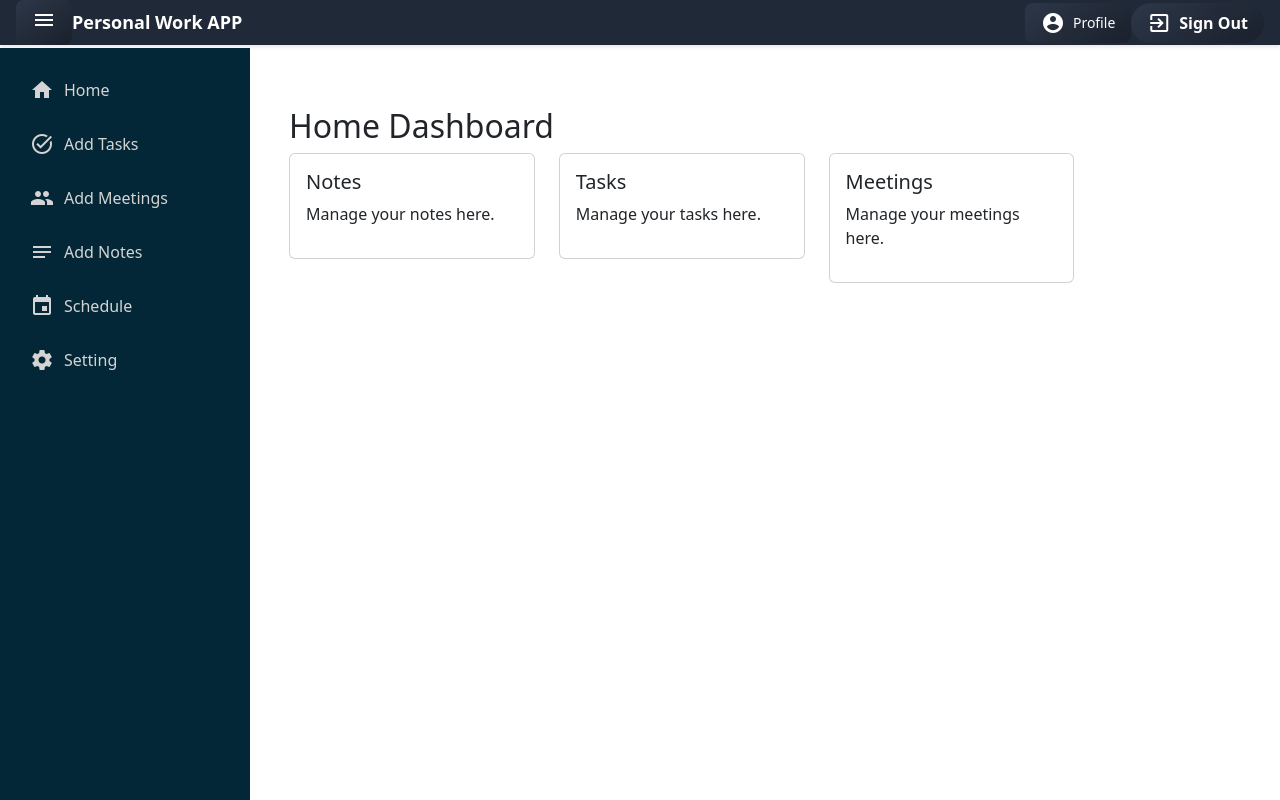
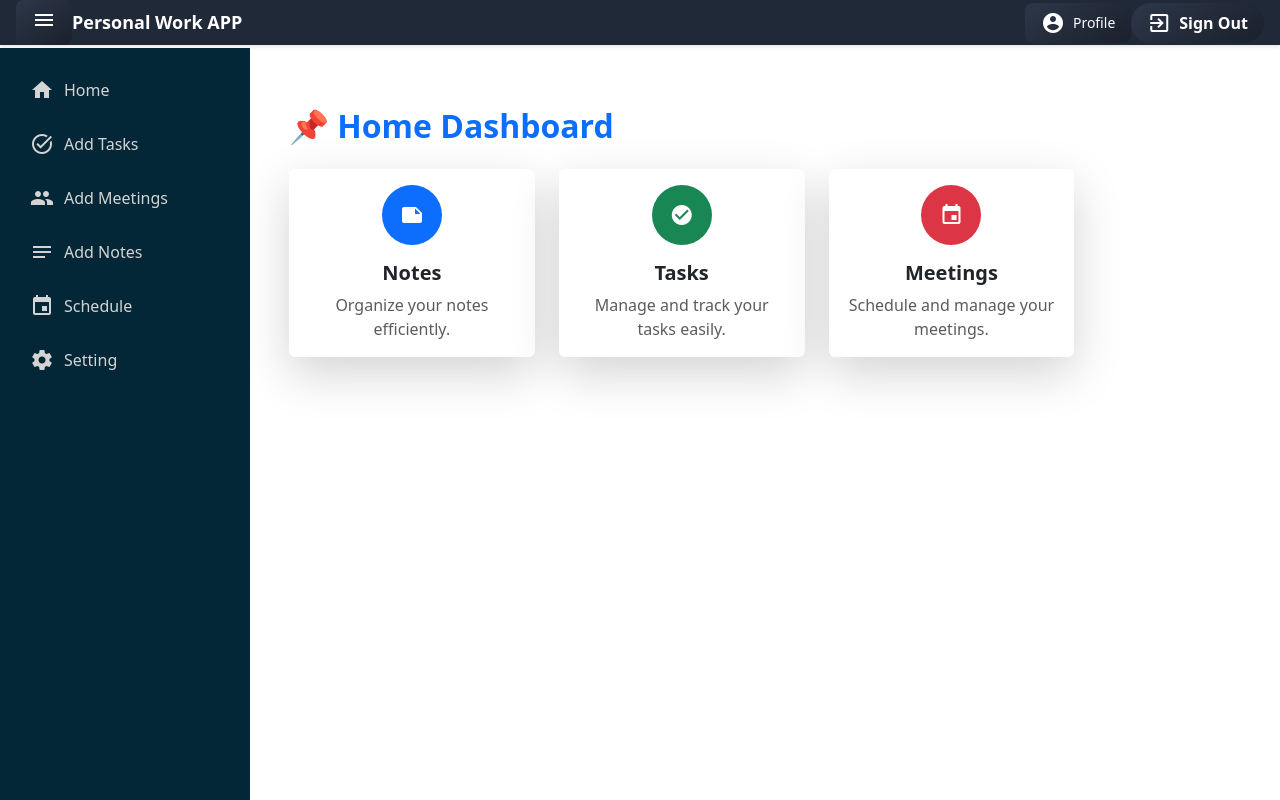
Before and after one commit to leduongnhattt/Personal-Work-Management, an Angular app: page /main/home in a window 1280 px wide. Built offline with nearby package versions, Linux system fonts and the light colour scheme.

Commit message:
build UI setting and finish features light/night mode

```diff
--- a/package.json
+++ b/package.json
@@ -22,6 +22,8 @@
     "@angular/platform-server": "^19.1.4",
     "@angular/router": "^19.1.4",
     "@angular/ssr": "^19.1.5",
+    "@ngx-translate/core": "^16.0.4",
+    "@ngx-translate/http-loader": "^16.0.1",
     "bootstrap": "^5.3.3",
     "express": "^4.18.2",
     "ngx-bootstrap": "^19.0.2",
--- a/src/app/core/services/meeting.service.ts
+++ b/src/app/core/services/meeting.service.ts
@@ -1,6 +1,6 @@
 import { HttpClient } from '@angular/common/http';
 import { Injectable } from '@angular/core';
-import { Observable } from 'rxjs';
+import { catchError, Observable, throwError } from 'rxjs';
 import { environment } from '../../../environments/environment.development';
 
 @Injectable({
@@ -11,15 +11,31 @@ export class MeetingService {
   constructor(private http: HttpClient) { }
 
   createMeeting(meeting: any): Observable<any>{
-    return this.http.post(environment.apiMeetingUrl + '/addApointment', meeting);
+    return this.http.post(environment.apiMeetingUrl + '/addApointment', meeting)
+    .pipe(
+      catchError(error => this.handleError(error))
+    );
   }
   getAllMeetings(): Observable<any>{
-    return this.http.get(environment.apiMeetingUrl + '/allApointment');
+    return this.http.get(environment.apiMeetingUrl + '/allApointment')
+    .pipe(
+      catchError(error => this.handleError(error))
+    );
   }
   updateMeeting(meetingId: string, meeting: any): Observable<any>{
-    return this.http.put(environment.apiMeetingUrl + '/updateApointment/' + meetingId, meeting);
+    return this.http.put(environment.apiMeetingUrl + '/updateApointment/' + meetingId, meeting)
+    .pipe(
+      catchError(error => this.handleError(error))
+    );
   }
   deleteMeeting(meetingId: string): Observable<any>{
-    return this.http.delete(environment.apiMeetingUrl + '/deleteApointment/' + meetingId);
+    return this.http.delete(environment.apiMeetingUrl + '/deleteApointment/' + meetingId)
+    .pipe(
+      catchError(error => this.handleError(error))
+    );
+  }
+  private handleError(error: any): Observable<never> {
+    console.error('API Error:', error);
+    return throwError(() => new Error(error.message || 'Something went wrong!'));
   }
 }
--- a/src/app/features/dashboard/home/home.component.css
+++ b/src/app/features/dashboard/home/home.component.css
@@ -0,0 +1,17 @@
+.card-hover {
+  transition: all 0.3s ease-in-out;
+  cursor: pointer;
+}
+.card-hover:hover {
+  transform: translateY(-5px);
+  box-shadow: 0 10px 20px rgba(0, 0, 0, 0.2);
+}
+.icon-box {
+  display: inline-flex;
+  align-items: center;
+  justify-content: center;
+  width: 60px;
+  height: 60px;
+  border-radius: 50%;
+  font-size: 30px;
+}
--- a/src/app/features/dashboard/home/home.component.html
+++ b/src/app/features/dashboard/home/home.component.html
@@ -1,42 +1,49 @@
 <div class="container-fluid">
   <div class="col-md-9 col-lg-10 p-4">
-    <h2>Home Dashboard</h2>
-    <div class="row">
-      <!-- Card for Notes -->
-      <div class="col-md-4 mb-4">
-        <div class="card card-hover" (click)="navigateTo('main/note_page')">
-          <div class="card-body">
-            <h5 class="card-title">Notes</h5>
-            <p class="card-text">Manage your notes here.</p>
-            <i class="fas fa-sticky-note fa-3x"></i>
+    <h2 class="text-primary fw-bold mb-4">📌 Home Dashboard</h2>
+
+    <div class="row g-4">
+      <!-- Notes Card -->
+      <div class="col-md-4">
+        <div class="card card-hover shadow-lg border-0" (click)="navigateTo('main/note_page')">
+          <div class="card-body text-center">
+            <div class="icon-box bg-primary text-white mb-3">
+              <i class="material-icons">note</i>
+            </div>
+            <h5 class="card-title fw-bold">Notes</h5>
+            <p class="card-text text-muted">Organize your notes efficiently.</p>
           </div>
         </div>
       </div>
 
-      <!-- Card for Tasks -->
-      <div class="col-md-4 mb-4">
-        <div class="card card-hover" (click)="navigateTo('main/task_page')">
-          <div class="card-body">
-            <h5 class="card-title">Tasks</h5>
-            <p class="card-text">Manage your tasks here.</p>
-            <i class="fas fa-tasks fa-3x"></i>
+      <!-- Tasks Card -->
+      <div class="col-md-4">
+        <div class="card card-hover shadow-lg border-0" (click)="navigateTo('main/task_page')">
+          <div class="card-body text-center">
+            <div class="icon-box bg-success text-white mb-3">
+              <i class="material-icons">check_circle</i>
+            </div>
+            <h5 class="card-title fw-bold">Tasks</h5>
+            <p class="card-text text-muted">Manage and track your tasks easily.</p>
           </div>
         </div>
       </div>
 
-      <!-- Card for Appointments -->
-      <div class="col-md-4 mb-4">
-        <div class="card card-hover" (click)="navigateTo('main/meeting_page')">
-          <div class="card-body">
-            <h5 class="card-title">Meetings</h5>
-            <p class="card-text">Manage your meetings here.</p>
-            <i class="fas fa-calendar-alt fa-3x"></i>
+      <!-- Meetings Card -->
+      <div class="col-md-4">
+        <div class="card card-hover shadow-lg border-0" (click)="navigateTo('main/meeting_page')">
+          <div class="card-body text-center">
+            <div class="icon-box bg-danger text-white mb-3">
+              <i class="material-icons">event</i>
+            </div>
+            <h5 class="card-title fw-bold">Meetings</h5>
+            <p class="card-text text-muted">Schedule and manage your meetings.</p>
           </div>
         </div>
       </div>
     </div>
 
-    <!-- Router Outlet for displaying the list of notes, tasks, appointments -->
+    <!-- Router Outlet -->
     <router-outlet></router-outlet>
   </div>
 </div>
--- a/src/app/features/settings/settings.component.html
+++ b/src/app/features/settings/settings.component.html
@@ -1 +1,61 @@
-<p>settings works!</p>
+<div class="container-fluid vh-100 d-flex align-items-center justify-content-center" [ngClass]="{'bg-dark text-white': isDarkMode}">
+  <div class="card shadow-lg p-4 rounded-lg border-0 w-100 h-100 overflow-hidden" id="settingsCard" [ngClass]="{'bg-dark text-white': isDarkMode}">
+    <h2 class="mb-4 text-center text-primary fw-bold">Settings</h2>
+
+    <ul class="nav nav-pills nav-justified mb-3" id="settingsTabs">
+      <li class="nav-item">
+        <a class="nav-link active" data-bs-toggle="tab" href="#notifications">🔔 Notifications</a>
+      </li>
+      <li class="nav-item">
+        <a class="nav-link" data-bs-toggle="tab" href="#security">🔒 Security</a>
+      </li>
+      <li class="nav-item">
+        <a class="nav-link" data-bs-toggle="tab" href="#appearance">🎨 Appearance</a>
+      </li>
+      <li class="nav-item">
+        <a class="nav-link" data-bs-toggle="tab" href="#language">🌍 Language</a>
+      </li>
+    </ul>
+
+    <div class="tab-content mt-4 overflow-auto" style="max-height: 70vh;">
+      <!-- Notifications Settings -->
+      <div id="notifications" class="tab-pane fade show active">
+        <h5 class="fw-bold">🔔 Notifications</h5>
+        <div class="form-check form-switch">
+          <input class="form-check-input" type="checkbox" id="emailNotifications">
+          <label class="form-check-label" for="emailNotifications">Enable/Disable Email</label>
+        </div>
+        <div class="form-check form-switch mt-3">
+          <input class="form-check-input" type="checkbox" id="pushNotifications">
+          <label class="form-check-label" for="pushNotifications">Enable/Disable Push Notifications</label>
+        </div>
+      </div>
+
+      <!-- Security Settings -->
+      <div id="security" class="tab-pane fade">
+        <h5 class="fw-bold">🔒 Security</h5>
+        <button class="btn btn-primary w-100 py-2">Enable Two-Factor Authentication (2FA)</button>
+      </div>
+
+      <!-- Appearance Settings -->
+      <div id="appearance" class="tab-pane fade">
+        <h5 class="fw-bold">🎨 Appearance</h5>
+        <div class="form-check form-switch">
+          <input type="checkbox" (change)="toggleDarkMode($event)" [checked]="isDarkMode">
+          <label class="form-check-label" for="darkModeToggle">🌙 Enable/Disable Dark Mode</label>
+        </div>
+      </div>
+
+      <!-- Language Settings -->
+      <div id="language" class="tab-pane fade">
+        <h5 class="fw-bold">🌍 Language</h5>
+        <select class="form-select shadow-sm">
+          <option value="en" selected>English</option>
+          <option value="vi">Vietnamese</option>
+          <option value="fr">Français</option>
+          <option value="es">Español</option>
+        </select>
+      </div>
+    </div>
+  </div>
+</div>
--- a/src/app/features/settings/settings.component.ts
+++ b/src/app/features/settings/settings.component.ts
@@ -1,11 +1,30 @@
+import { CommonModule } from '@angular/common';
 import { Component } from '@angular/core';
+import { FormBuilder,  FormsModule,  ReactiveFormsModule } from '@angular/forms';
 
 @Component({
     selector: 'app-settings',
-    imports: [],
+    imports: [CommonModule, ReactiveFormsModule, FormsModule],
     templateUrl: './settings.component.html',
     styleUrl: './settings.component.css'
 })
 export class SettingsComponent {
+  isDarkMode = false;
 
+  ngOnInit() {
+      const savedMode = localStorage.getItem('darkMode');
+      this.isDarkMode = savedMode === 'true';
+      this.applyDarkMode();
+  }
+
+  toggleDarkMode(event: any) {
+    this.isDarkMode = event.target.checked;
+    localStorage.setItem('darkMode', String(this.isDarkMode));
+    this.applyDarkMode();
+  }
+
+  applyDarkMode() {
+      document.body.classList.toggle('bg-dark', this.isDarkMode);
+      document.body.classList.toggle('text-white', this.isDarkMode);
+  }
 }
```
Also changed, not shown: 1 other file (tests, documents, lock files or other folders).
